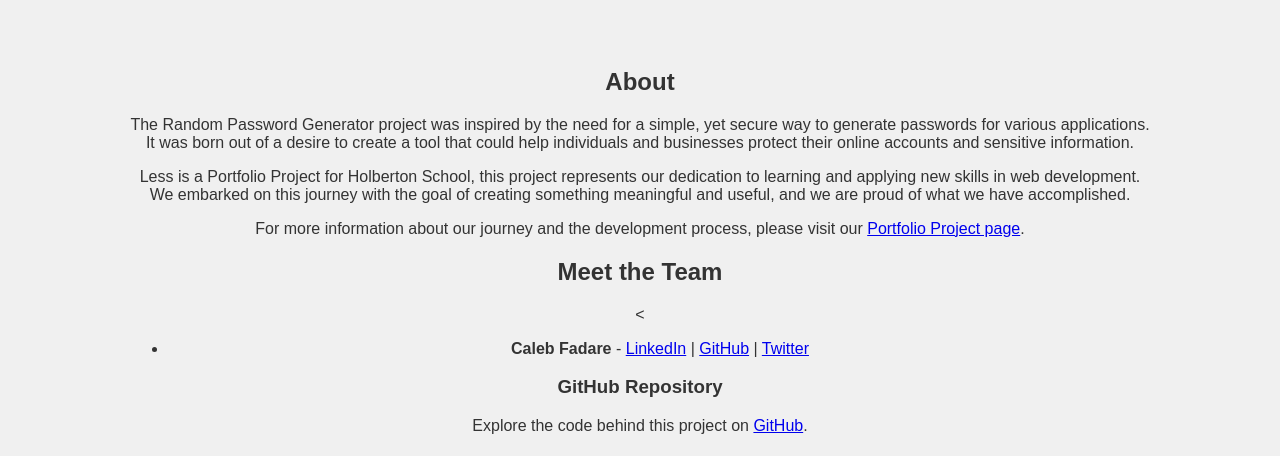
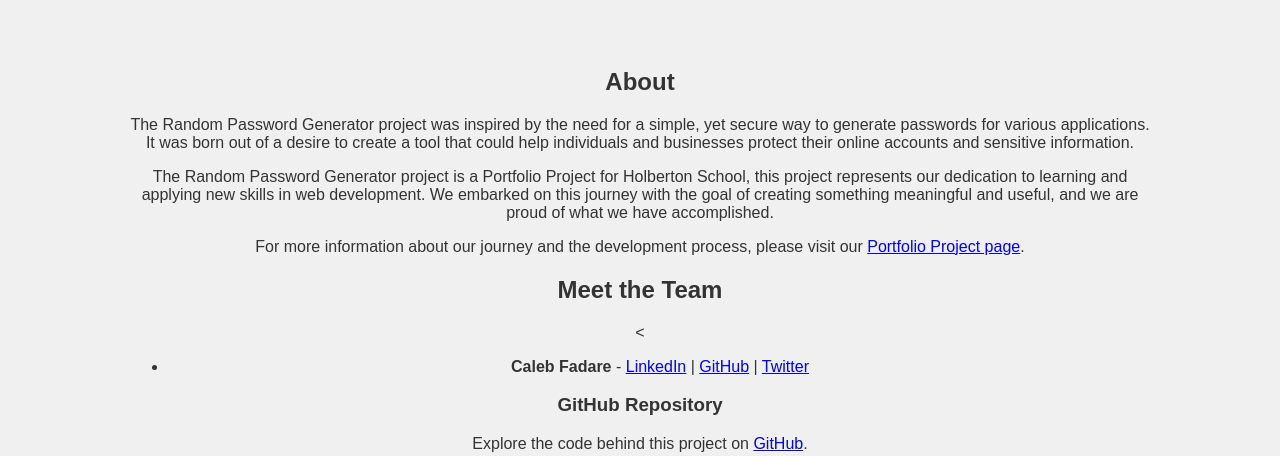
Before and after one commit to FADAREC/FADAREC.github.io, a plain HTML site: page index.html in a window 1280 px wide. Shown: the part 408-864 px from the top of the page. Drawn offline with Linux system fonts and the light colour scheme.

Commit message:
landing page

```diff
--- a/index.html
+++ b/index.html
@@ -29,7 +29,7 @@
 			<div class="container">
 				<h2>About</h2>
 				<p>The Random Password Generator project was inspired by the need for a simple, yet secure way to generate passwords for various applications. It was born out of a desire to create a tool that could help individuals and businesses protect their online accounts and sensitive information.</p>
-				<p>Less is a Portfolio Project for Holberton School, this project represents our dedication to learning and applying new skills in web development. We embarked on this journey with the goal of creating something meaningful and useful, and we are proud of what we have accomplished.</p>
+				<p>The Random Password Generator project is a Portfolio Project for Holberton School, this project represents our dedication to learning and applying new skills in web development. We embarked on this journey with the goal of creating something meaningful and useful, and we are proud of what we have accomplished.</p>
 				<p>For more information about our journey and the development process, please visit our <a href="#">Portfolio Project page</a>.</p>
 				<div class="team-members">
 					<h2>Meet the Team</h2>
```
